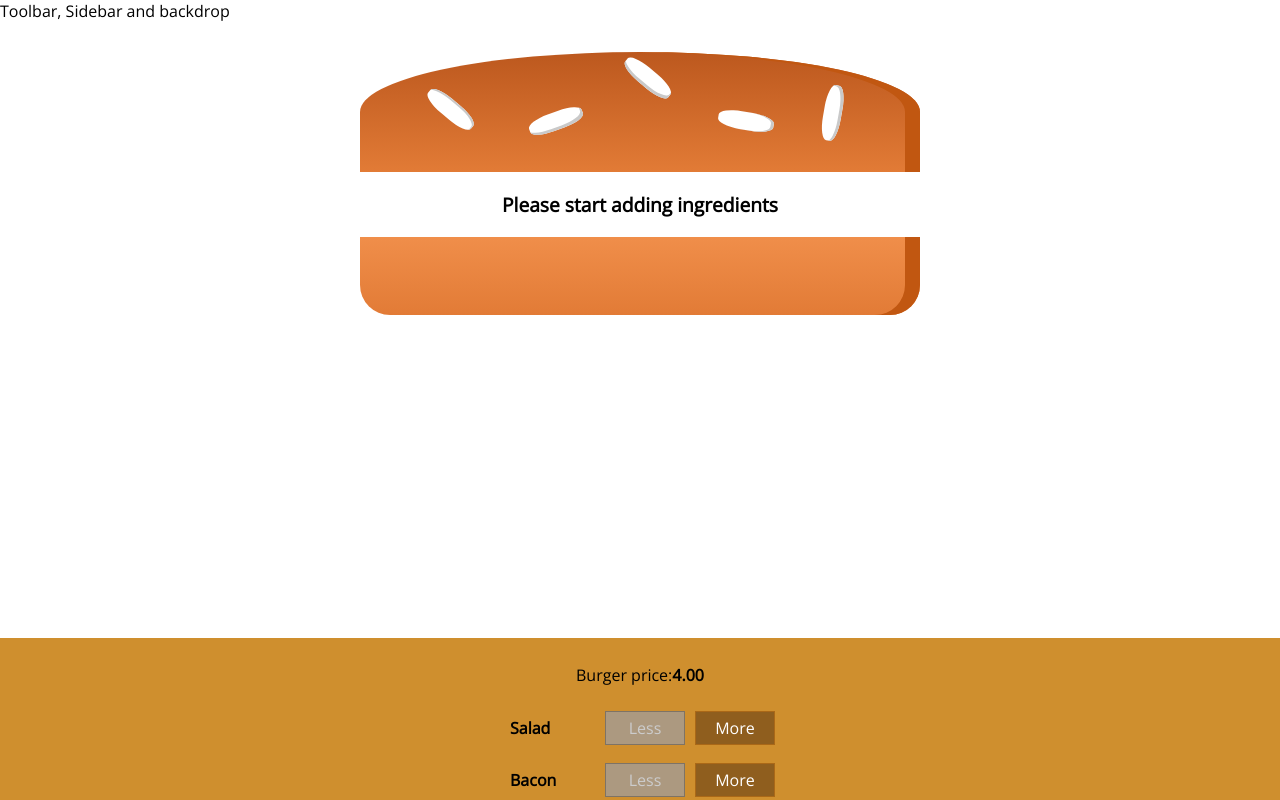
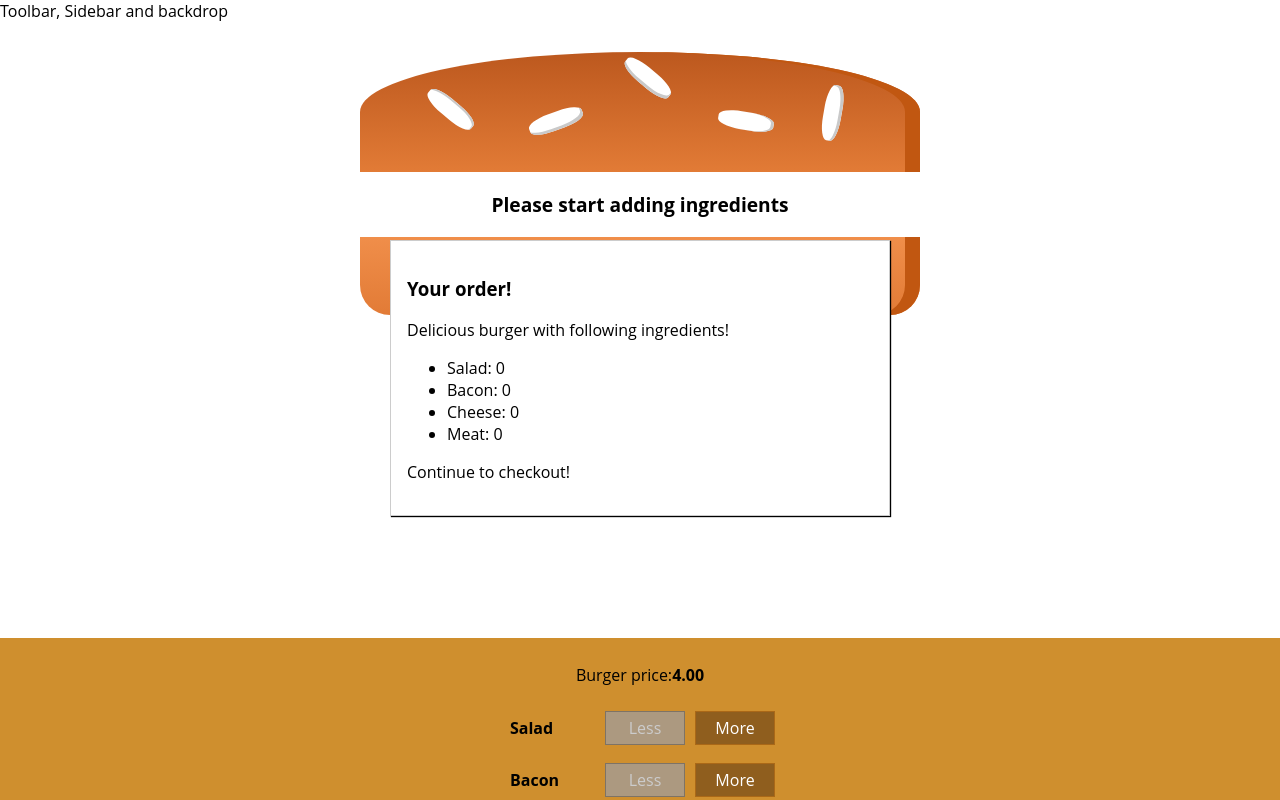
Before and after one commit to NiteshBagle123/react-buger-builder-app, a React app: page / in a window 1280 px wide. Shown: the top 800 px of the page. Built offline with nearby package versions, Linux system fonts and the light colour scheme.

Commit message:
modal added for order

```diff
--- a/public/index.html
+++ b/public/index.html
@@ -19,7 +19,7 @@
       work correctly both with client-side routing and a non-root public URL.
       Learn how to configure a non-root public URL by running `npm run build`.
     -->
-    <link href="https://fonts.googleapis.com/css2?family=Open+Sans:wght@300&display=swap" rel="stylesheet">
+    <link href="https://fonts.googleapis.com/css2?family=Roboto&display=swap" rel="stylesheet">
     <title>My Burger</title>
   </head>
   <body>
--- /dev/null
+++ b/src/UI/Modal/Modal.css
@@ -0,0 +1,20 @@
+.Modal {
+    position: fixed;
+    z-index: 500;
+    background-color: white;
+    width: 70%;
+    border: 1px solid #ccc;
+    box-shadow: 1px 1px 1px black;
+    padding: 16px;
+    left: 15%;
+    top: 30%;
+    box-sizing: border-box;
+    transition: all 0.3s ease-out;
+}
+
+@media (min-width: 600px) {
+    .Modal {
+        width: 500px;
+        left: calc(50% - 250px);
+    }
+}
--- /dev/null
+++ b/src/UI/Modal/Modal.js
@@ -0,0 +1,9 @@
+import React from 'react';
+import classes from './Modal.css';
+
+const modal = props => (
+    <div className={classes.Modal}>
+        {props.children}
+    </div>
+)
+export default modal;
--- /dev/null
+++ b/src/components/Burger/OrderSummary/OrderSummary.js
@@ -0,0 +1,21 @@
+import React from 'react';
+import Aux from '../../../hoc/Auxilary';
+
+const orderSummary = props => {
+    const ingredientSummary = Object.keys(props.ingredients).map(
+        ingredientType => <li key={ingredientType}>
+                <span style={{textTransform: 'capitalize'}}>{ingredientType}</span>: {props.ingredients[ingredientType]}
+            </li>
+    );
+    return (
+        <Aux>
+            <h3>Your order!</h3>
+            <p>Delicious burger with following ingredients!</p>
+            <ul>
+                {ingredientSummary}
+            </ul>
+            <p>Continue to checkout!</p>
+        </Aux>
+    )
+};
+export default orderSummary
--- a/src/containers/BurgerBuilder/BurgerBuilder.js
+++ b/src/containers/BurgerBuilder/BurgerBuilder.js
@@ -2,6 +2,8 @@
 import Aux from '../../hoc/Auxilary';
 import Burger from '../../components/Burger/Burger';
 import BuildControls from '../../components/Burger/BuildControls/BuildControls';
+import Modal from '../../UI/Modal/Modal';
+import OrderSummary from '../../components/Burger/OrderSummary/OrderSummary';
 
 const INGREDIENT_PRICES = {
     salad: 0.5,
@@ -75,6 +77,9 @@
         return(
             <div>
                 <Aux>
+                    <Modal>
+                        <OrderSummary ingredients={this.state.ingredients}/>
+                    </Modal>
                     <Burger ingredients={this.state.ingredients}/>
                     <BuildControls
                         ingredientAdded={this.addIngredientHadler}
```
Also changed, not shown: src/UI/Backdrop/Backdrop.js (added).
